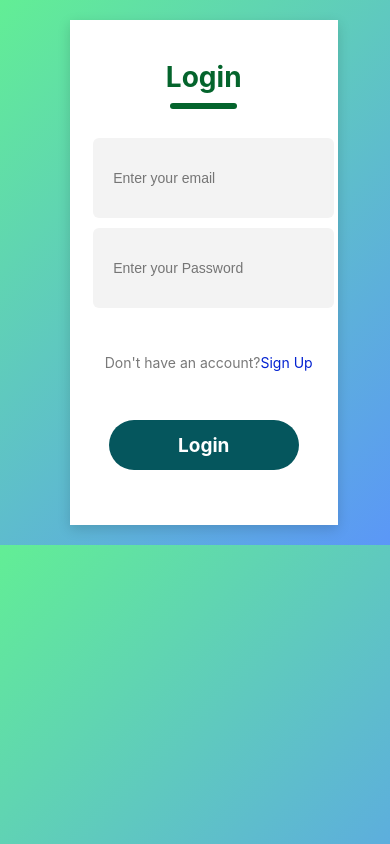
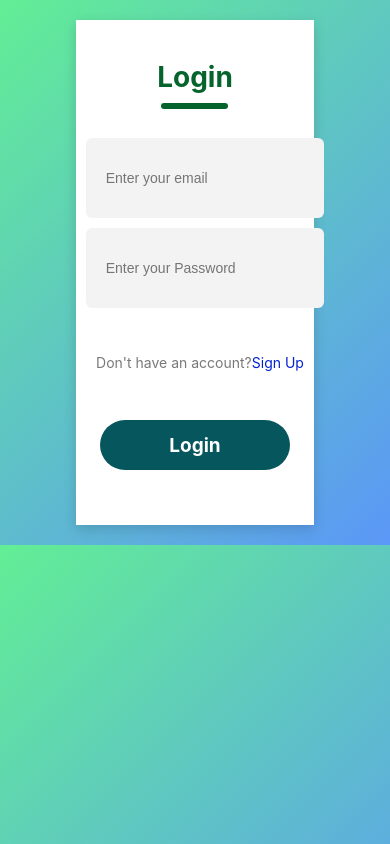
Before and after one commit to Kavz2k1/Login-Signup, a React (Create React App) app: page / in a window 390 px wide. Built offline with nearby package versions, Linux system fonts and the light colour scheme.

Commit message:
updated qury media1

```diff
--- a/src/Components/LoginSignup/LoginSignup.css
+++ b/src/Components/LoginSignup/LoginSignup.css
@@ -100,10 +100,10 @@
 }
 @media (max-width: 500px) {
     .container {
-        width: 95%;
+        width: 99%;
        margin: 20px auto;
-        padding: 15px;
-        height: auto;
+        padding: 15px 0;
+
     }
 
     .text {
@@ -116,7 +116,7 @@
     }
 
     .inputs {
-        margin: 10px 0;
+        margin: 10px ;
         gap: 10px;
     }
 
```
